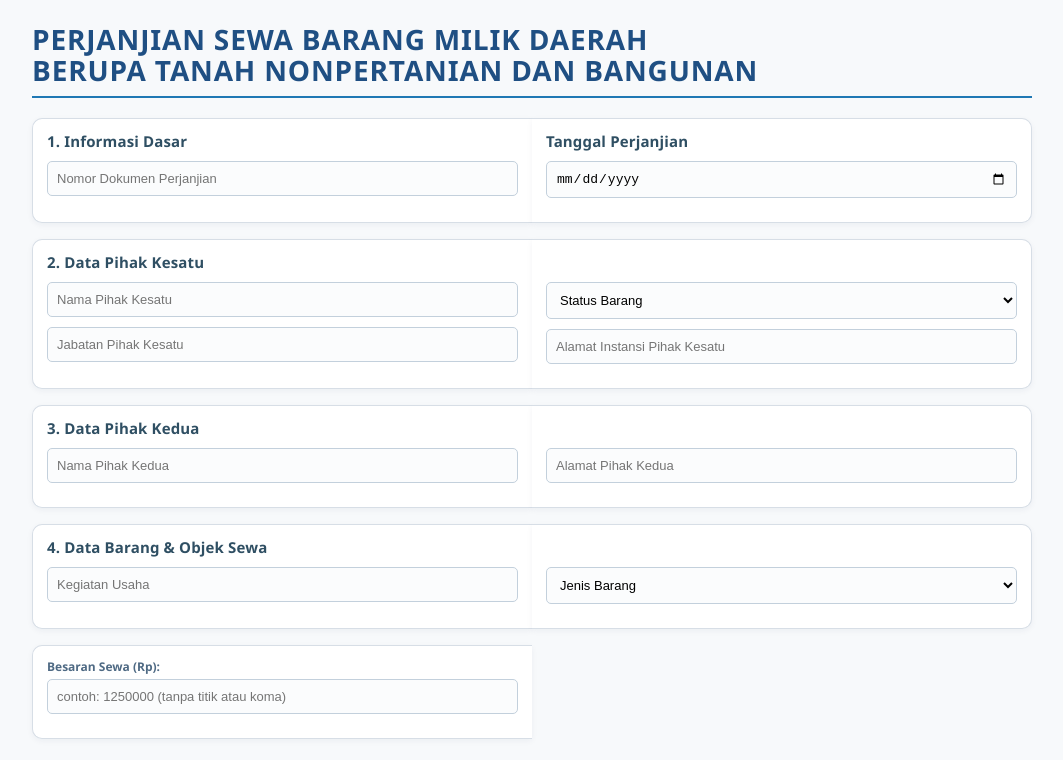
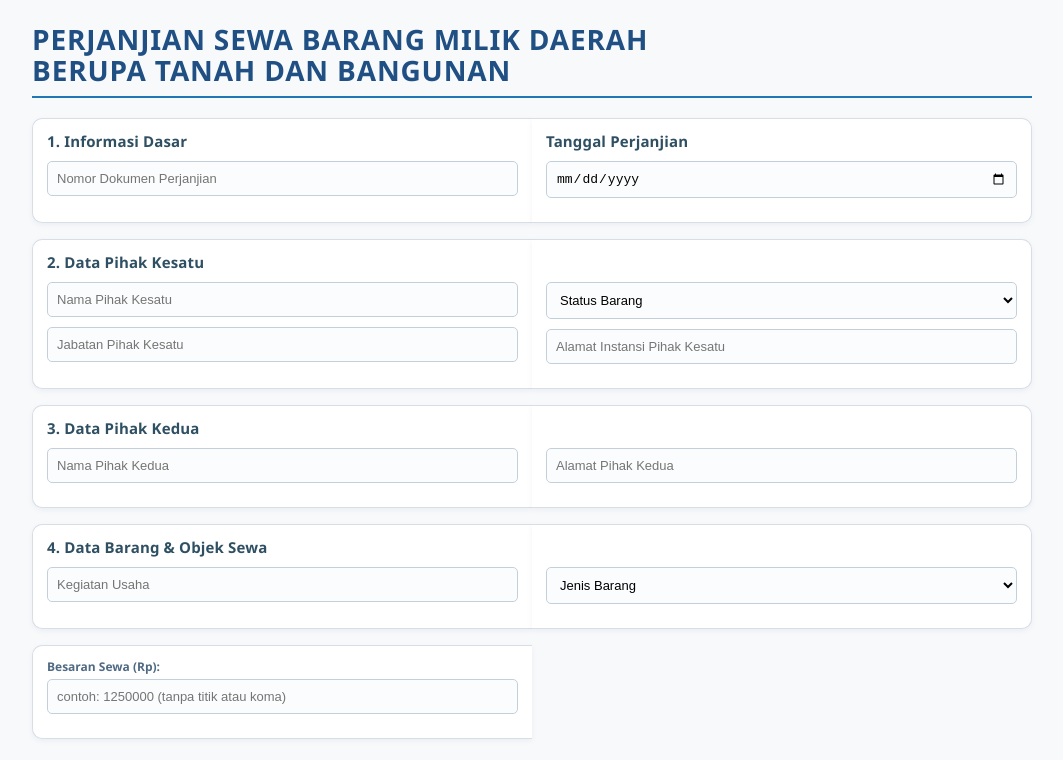
Before and after one commit to lyinesw/magangprojects, a plain HTML site: page index.html in a window 1280 px wide. Shown: the top 760 px of the page, without its empty margins (108-1171 px from the left). Drawn offline with Linux system fonts and the light colour scheme.

Commit message:
Update index.html

```diff
--- a/index.html
+++ b/index.html
@@ -13,7 +13,7 @@
 
 <h2 style="line-height: 1.1; margin-bottom: 1;">
   Perjanjian Sewa Barang Milik Daerah <br>
-  Berupa Tanah Nonpertanian dan Bangunan
+  Berupa Tanah dan Bangunan
 </h2>
 
 <div class="form-container">
```
